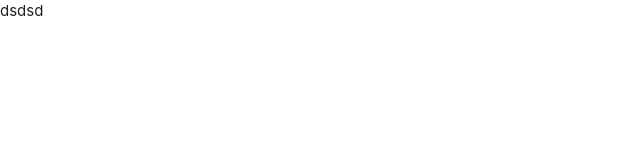
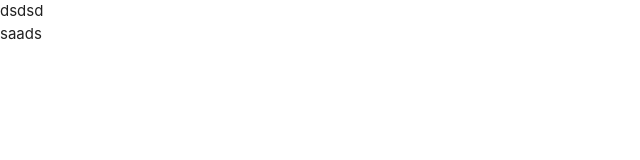
Before and after one commit to pipe2015/FreebitcointExt, a browser extension: page options/options.html in a window 1280 px wide. Shown: the full height of the page, 0-640 px from the left. Drawn offline with nearby package versions, Linux system fonts and the light colour scheme.

Commit message:
modifico options.html

```diff
--- a/options/options.html
+++ b/options/options.html
@@ -10,7 +10,7 @@
 </head>
 <body>
     <div>dsdsd</div>
-
+    <div>saads</div>
     <script src="../node_modules/materialize-css/dist/js/materialize.js""></script>
     <script src="../node_modules/angular/angular.js"></script>
     <script src="main.js"></script>
```
